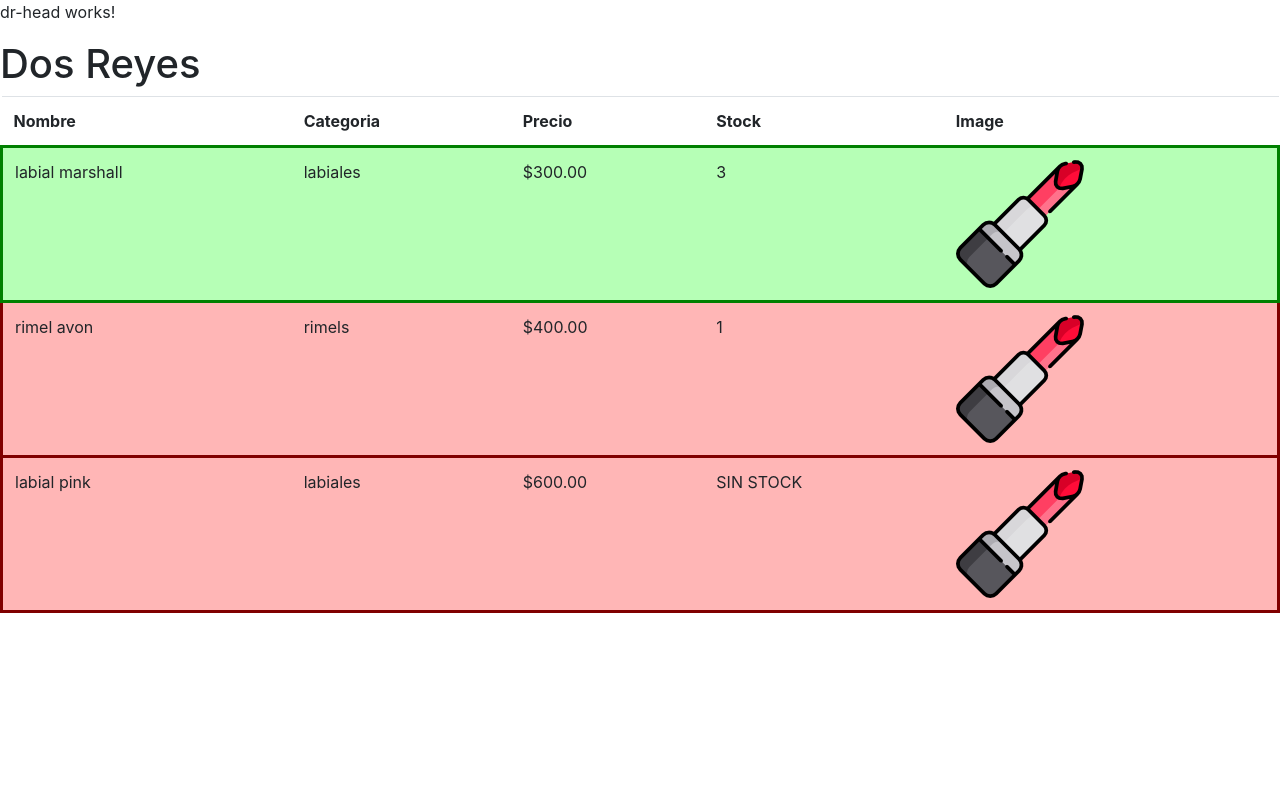
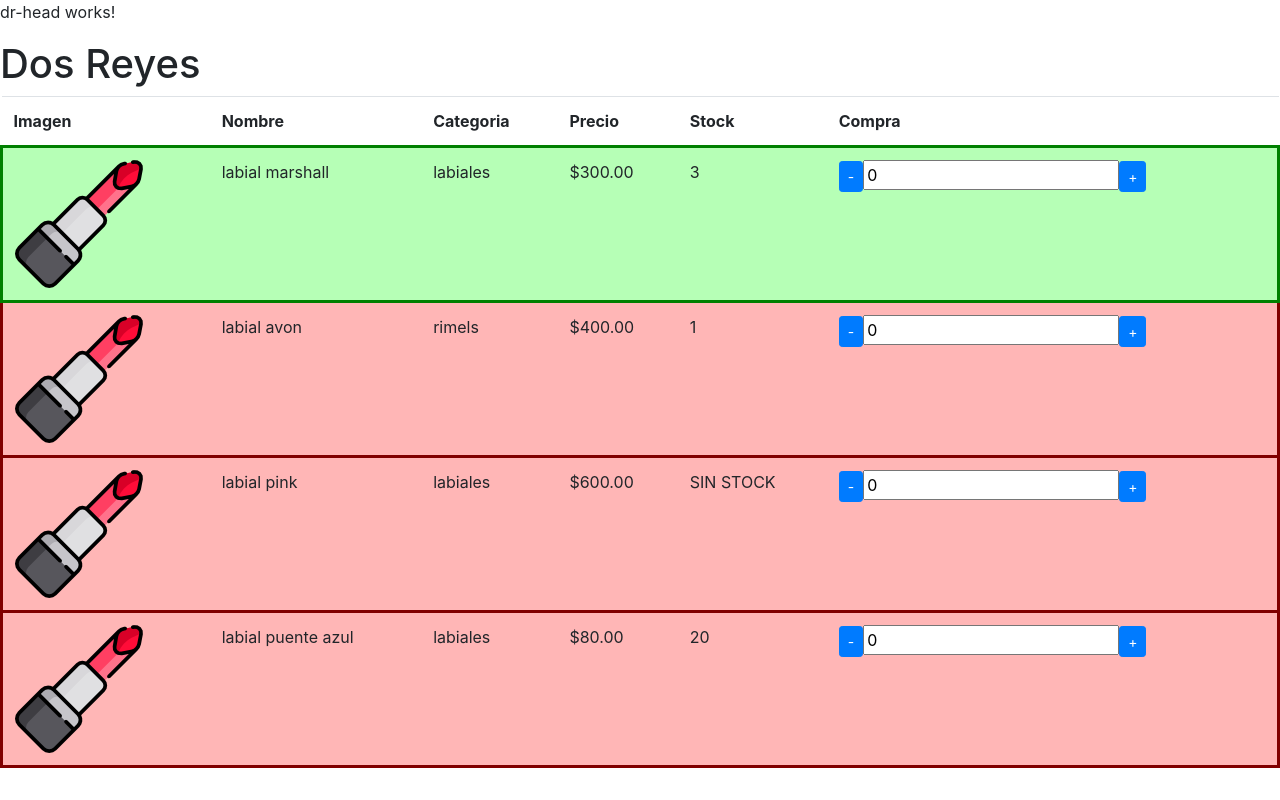
Before and after one commit to ferminmedina1/DosReyes, an Angular app: page / in a window 1280 px wide. Built offline with nearby package versions, Linux system fonts and the light colour scheme.

Commit message:
Nuevo th en tabla + funcionalidad de ese th

```diff
--- a/src/app/app.module.ts
+++ b/src/app/app.module.ts
@@ -5,7 +5,7 @@ import { AppRoutingModule } from './app-routing.module';
 import { AppComponent } from './app.component';
 import { DrStockTableComponent } from './components/dr-stock-table/dr-stock-table.component';
 import { DrHeadComponent } from './components/dr-head/dr-head.component';
-
+import { FormsModule } from '@angular/forms';
 
 @NgModule({
   declarations: [
@@ -15,7 +15,8 @@ import { DrHeadComponent } from './components/dr-head/dr-head.component';
   ],
   imports: [
     BrowserModule,
-    AppRoutingModule
+    AppRoutingModule,
+    FormsModule
   ],
   providers: [],
   bootstrap: [AppComponent]
--- a/src/app/components/dr-stock-table/dr-stock-table.component.html
+++ b/src/app/components/dr-stock-table/dr-stock-table.component.html
@@ -1,18 +1,23 @@
 <table class="table">
     <thead>
+        <th>Imagen</th>
         <th>Nombre</th>
         <th>Categoria</th>
         <th>Precio</th>
         <th>Stock</th>
-        <th>Image</th>
+        <th>Compra</th>
     </thead>
     <tbody>
         <tr *ngFor="let maquillaje of maquillajes" [ngClass]="{prom : maquillaje.prom, outProm : !maquillaje.prom}">
+            <td><img src="{{maquillaje.image}}" alt="{{maquillaje.name}} img"></td>
             <td>{{maquillaje.name}}</td>
             <td>{{maquillaje.category}}</td>
             <td>{{maquillaje.price | currency}}</td>
             <td><span *ngIf="maquillaje.stock == 0">SIN STOCK</span><span *ngIf="maquillaje.stock > 0">{{maquillaje.stock}}</span></td>
-            <td><img src="{{maquillaje.image}}" alt="imagen"></td>
+            <td>
+            <button class="btn btn-primary btn-sm" (click)="downCantidad(maquillaje)">-</button>
+            <input type="number" [(ngModel)] ='maquillaje.cantidad'>
+            <button class="btn btn-primary btn-sm" (click)="upCantidad(maquillaje)">+</button></td>
         </tr>
     </tbody>
 </table>
--- a/src/app/components/dr-stock-table/dr-stock-table.component.ts
+++ b/src/app/components/dr-stock-table/dr-stock-table.component.ts
@@ -15,15 +15,17 @@ export class DrStockTableComponent implements OnInit {
     price : 300,
     stock : 3,
     image : "./assets/Images/labialEJ.png",
-    prom :  true
+    prom :  true,
+    cantidad: 0,
     },
     {
-      name : "rimel avon",
+      name : "labial avon",
       category : "rimels",
       price : 400,
       stock : 1,
       image : "./assets/Images/labialEJ.png",
-      prom :  false
+      prom :  false,
+      cantidad: 0,
       },
     {
     name : "labial pink",
@@ -31,8 +33,18 @@ export class DrStockTableComponent implements OnInit {
     price : 600,
     stock : 0,
     image : "./assets/Images/labialEJ.png",
-    prom :  false
-    }
+    prom :  false,
+    cantidad: 0,
+    },
+    {
+      name : "labial puente azul",
+      category : "labiales",
+      price : 80,
+      stock : 20,
+      image : "./assets/Images/labialEJ.png",
+      prom :  false,
+      cantidad: 0,
+      }
   ]
 
   constructor() { }
@@ -40,4 +52,25 @@ export class DrStockTableComponent implements OnInit {
   ngOnInit(): void {
   }
 
+  upCantidad(maquillaje: Maquillaje): void{
+    if(maquillaje.stock > maquillaje.cantidad)
+    maquillaje.cantidad++;
+    else{
+      maquillaje.cantidad = maquillaje.stock;
+    }
+  }
+  downCantidad(maquillaje: Maquillaje): void{
+    if(maquillaje.cantidad>0){
+      maquillaje.cantidad--;
+    }else{
+      maquillaje.cantidad = 0;
+    }
+  }
+
+  changeCantidad(event, maquillaje: Maquillaje): void{
+    event.preventDefault;
+    console.log("KEEEEEEE");
+    console.log(event);
+
+  }
 }
--- a/src/app/components/dr-stock-table/intefaceTable.ts
+++ b/src/app/components/dr-stock-table/intefaceTable.ts
@@ -5,4 +5,5 @@ export interface Maquillaje{
     stock: number;
     image: string;
     prom: boolean;
+    cantidad: number;
   }
```
